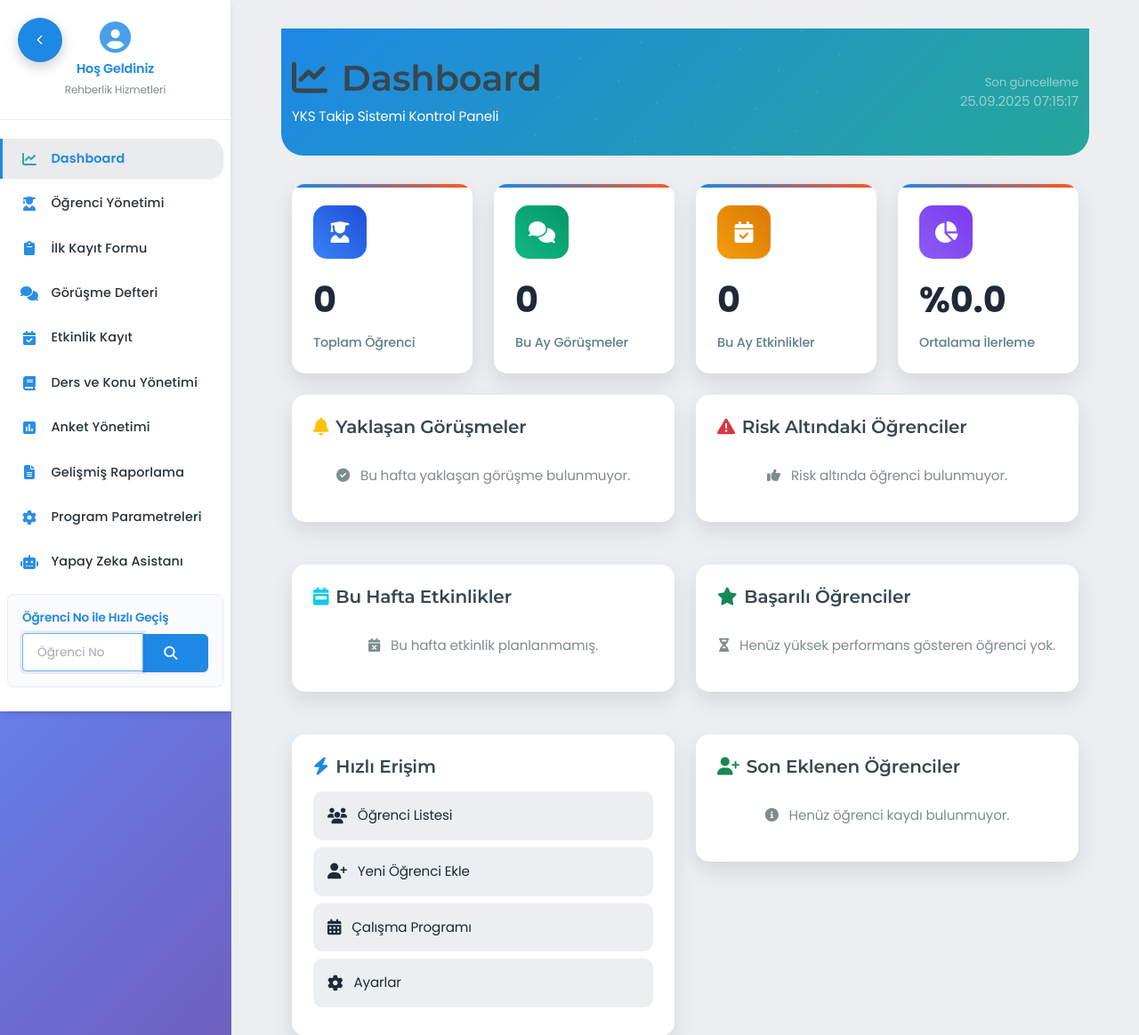
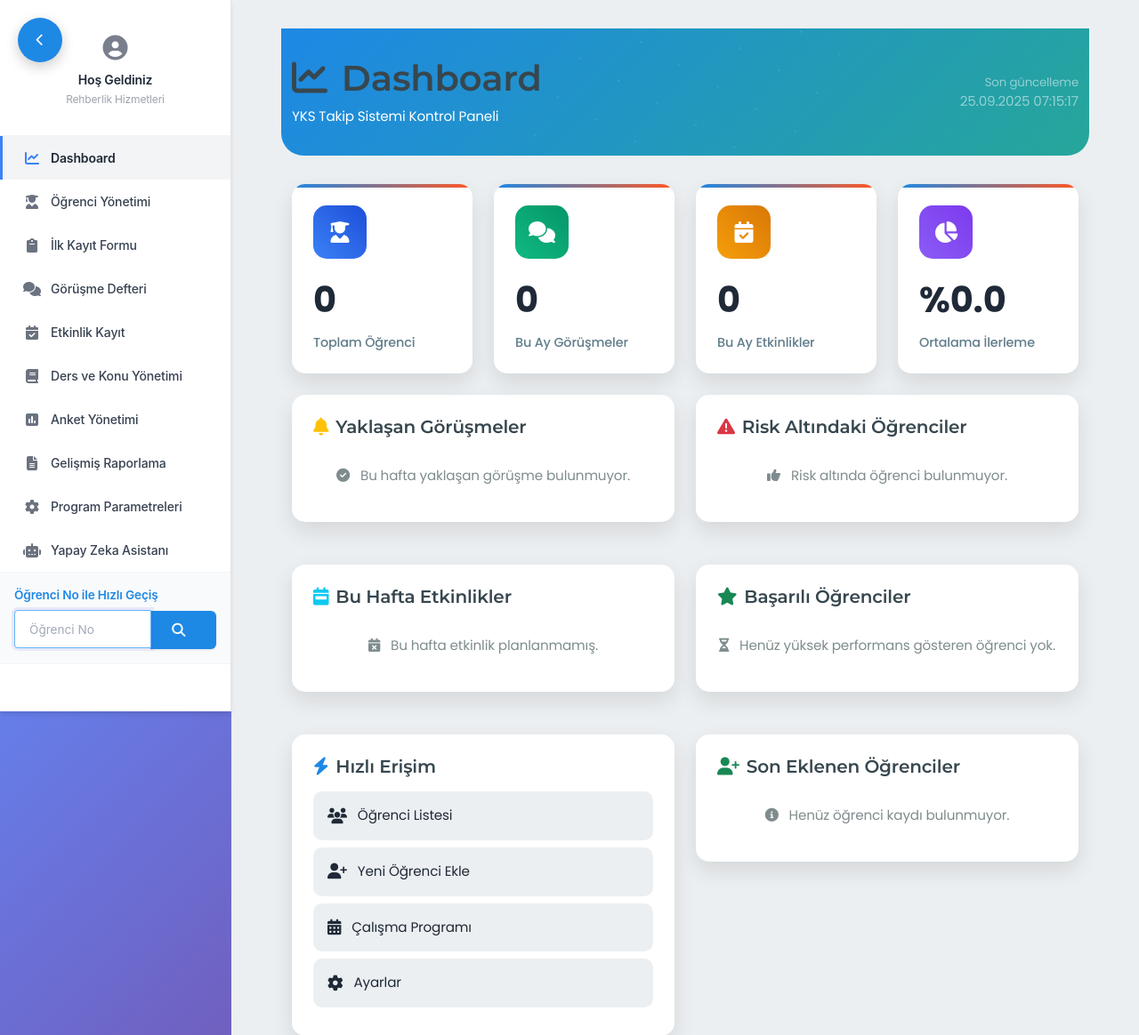
Before and after one commit to sahinalhas/R1, a Flask app: page /dashboard in a window 1280 px wide. Shown: the top 1164 px of the page at 89% size. Run offline with Flask 3, Linux system fonts and the light colour scheme; data that the repository does not hold is empty; some libraries are stand-ins or nearby versions.

Commit message:
Improve sidebar design for a modern, clean, and consistent user experience
Update sidebar styles to use a modern, minimal design with improved typography, spacing, and color scheme for enhanced user experience and consistency across all sections.

Replit-Commit-Author: Agent
Replit-Commit-Session-Id: a2456231-021c-472c-ba78-5e3c84c4838c
Replit-Commit-Checkpoint-Type: intermediate_checkpoint

```diff
--- a/app/static/css/styles.css
+++ b/app/static/css/styles.css
@@ -330,11 +330,12 @@ body {
   left: 0;
   height: 100vh;
   z-index: 1000;
-  background: #f8f9fa;
+  background: #ffffff;
   color: var(--text-color);
-  border-right: 1px solid var(--border-color);
-  box-shadow: var(--shadow-sm);
-  transition: all 0.25s ease-in-out;
+  border-right: 1px solid #e5e7eb;
+  box-shadow: 0 4px 6px -1px rgba(0, 0, 0, 0.1);
+  transition: all 0.3s cubic-bezier(0.4, 0, 0.2, 1);
+  font-family: 'Inter', system-ui, sans-serif;
 }
 
 .sidebar-collapsed {
@@ -343,13 +344,14 @@ body {
 
 .sidebar-content {
   padding: 0;
-  height: calc(100vh);
+  height: 100vh;
   overflow-y: auto;
   scrollbar-width: thin;
+  scrollbar-color: #d1d5db transparent;
 }
 
 .sidebar-content::-webkit-scrollbar {
-  width: 4px;
+  width: 6px;
 }
 
 .sidebar-content::-webkit-scrollbar-track {
@@ -357,68 +359,75 @@ body {
 }
 
 .sidebar-content::-webkit-scrollbar-thumb {
-  background: rgba(44, 62, 80, 0.3);
-  border-radius: 10px;
-  opacity: 0.5;
+  background: #d1d5db;
+  border-radius: 3px;
+  transition: background 0.2s ease;
+}
+
+.sidebar-content::-webkit-scrollbar-thumb:hover {
+  background: #9ca3af;
 }
 
 .sidebar-nav {
   list-style: none;
-  padding: 0.5rem 0;
+  padding: 0;
   margin: 0;
 }
 
 .sidebar-nav-item {
-  margin: 0.3rem 0;
+  margin: 0;
   padding: 0;
 }
 
 .sidebar-nav-link {
   display: flex;
   align-items: center;
-  padding: 0.75rem 1.25rem;
-  color: var(--text-color);
+  padding: 0.875rem 1.5rem;
+  color: #374151;
   text-decoration: none;
-  transition: background-color 0.2s ease, color 0.2s ease, border-left-color 0.2s ease;
+  transition: all 0.2s cubic-bezier(0.4, 0, 0.2, 1);
   border-left: 3px solid transparent;
   cursor: pointer;
   font-weight: 500;
-  border-radius: 0 var(--radius-lg) var(--radius-lg) 0;
-  margin: 0 0.5rem 0 0;
+  font-size: 0.875rem;
+  line-height: 1.5;
+  letter-spacing: -0.01em;
   position: relative;
-}
-
-
-.sidebar-nav-link:hover,
+  border-radius: 0;
+  margin: 0;
+}
+
+
+.sidebar-nav-link:hover {
+  background-color: #f9fafb;
+  color: #1f2937;
+}
+
 .sidebar-nav-link.active {
-  background-color: rgba(44, 62, 80, 0.07);
-  color: var(--primary-color);
-  border-left-color: var(--primary-color);
+  background-color: #f3f4f6;
+  color: #1f2937;
+  border-left-color: #3b82f6;
   font-weight: 600;
 }
 
-.sidebar-nav-link.active {
-  background-color: rgba(44, 62, 80, 0.1);
-  box-shadow: var(--shadow-sm);
-}
-
 .sidebar-nav-icon {
-  margin-right: 0.9rem;
-  width: 20px;
-  height: 20px;
+  margin-right: 0.75rem;
+  width: 18px;
+  height: 18px;
   text-align: center;
-  opacity: 0.95;
   font-size: 1rem;
-  color: var(--primary-color);
+  color: #6b7280;
   display: flex;
   align-items: center;
   justify-content: center;
   transition: color 0.2s ease;
-}
-
-
+  flex-shrink: 0;
+}
+
+
+.sidebar-nav-link:hover .sidebar-nav-icon,
 .sidebar-nav-link.active .sidebar-nav-icon {
-  color: var(--secondary-color);
+  color: #3b82f6;
 }
 
 .sidebar-nav-text {
@@ -426,8 +435,9 @@ body {
   overflow: hidden;
   text-overflow: ellipsis;
   flex-grow: 1;
-  font-size: 0.9rem;
-  letter-spacing: 0.01em;
+  font-size: 0.875rem;
+  line-height: 1.5;
+  letter-spacing: -0.01em;
 }
 
 .sidebar-collapsed .sidebar-nav-text,
@@ -516,12 +528,14 @@ body {
   margin-bottom: 0;
 }
 
-/* Sidebar içindeki arama container */
+/* Search container - simplified design */
 .sidebar-nav-item.search-container {
-  background-color: rgba(28, 55, 97, 0.02);
-  margin: 0.8rem 0.5rem !important;
-  border-radius: 8px;
-  border: 1px solid rgba(28, 55, 97, 0.08);
+  background-color: #f9fafb;
+  margin: 0 !important;
+  border-radius: 0;
+  border: none;
+  border-top: 1px solid #f1f5f9;
+  border-bottom: 1px solid #f1f5f9;
 }
 
 /* Submenu icon stil */
@@ -538,29 +552,33 @@ body {
 
 .sidebar-toggle {
   position: fixed;
-  bottom: 16px;
-  left: calc(var(--sidebar-width) - 28px);
-  width: 28px;
-  height: 28px;
-  background: var(--primary-color);
-  color: white;
-  border-radius: 50%;
+  bottom: 20px;
+  left: calc(var(--sidebar-width) - 20px);
+  width: 32px;
+  height: 32px;
+  background: #ffffff;
+  color: #6b7280;
+  border: 1px solid #e5e7eb;
+  border-radius: 8px;
   display: flex;
   align-items: center;
   justify-content: center;
   cursor: pointer;
-  transition: background-color 0.2s ease;
+  transition: all 0.2s ease;
   z-index: 1001;
-  box-shadow: 0 2px 6px rgba(59, 130, 246, 0.25);
-  font-size: 0.7rem;
+  box-shadow: 0 4px 6px -1px rgba(0, 0, 0, 0.1);
+  font-size: 0.875rem;
 }
 
 .sidebar-toggle:hover {
-  background: var(--primary-dark);
+  background: #f9fafb;
+  color: #374151;
+  transform: translateY(-1px);
+  box-shadow: 0 6px 8px -1px rgba(0, 0, 0, 0.15);
 }
 
 .sidebar-collapsed .sidebar-toggle {
-  left: calc(var(--sidebar-collapsed-width) - 14px);
+  left: calc(var(--sidebar-collapsed-width) - 16px);
 }
 
 /* Modern stil başlıkları */
@@ -573,52 +591,75 @@ body {
   opacity: 0.8;
 }
 
-/* Modern hoş geldiniz bölümü */
+/* Modern minimal welcome section */
 .modern-welcome {
-  padding: 0.5rem 0;
-  border-bottom: 1px solid rgba(28, 55, 97, 0.1);
-  margin-bottom: 0.5rem;
+  padding: 1.5rem 1.5rem 1rem;
+  border-bottom: 1px solid #f3f4f6;
+  margin-bottom: 0;
 }
 
 .modern-user-icon {
-  font-size: 2.2rem;
-  color: var(--primary-color);
-  opacity: 0.8;
-  margin-bottom: 0.5rem;
+  font-size: 1.75rem;
+  color: #6b7280;
+  margin-bottom: 0.75rem;
+  opacity: 0.9;
 }
 
 .modern-welcome-text {
   font-weight: 600;
-  color: var(--primary-color);
-  font-size: 0.9rem;
-  margin-bottom: 0.2rem;
+  color: #1f2937;
+  font-size: 0.875rem;
+  line-height: 1.4;
+  letter-spacing: -0.01em;
+  margin-bottom: 0.25rem;
 }
 
 .modern-welcome-help {
   font-size: 0.75rem;
-  color: var(--text-muted);
-}
-
-/* Modern form elemanları */
+  color: #9ca3af;
+  line-height: 1.4;
+  font-weight: 400;
+}
+
+/* Modern form elements - clean and minimal */
 .modern-form-label {
   font-size: 0.75rem;
-  color: var(--primary-color);
+  color: #374151;
   font-weight: 600;
+  line-height: 1.4;
+  letter-spacing: -0.01em;
 }
 
 .modern-form-control {
-  border-color: var(--border-color);
-  border-radius: 4px;
-  font-size: 0.85rem;
+  border-color: #d1d5db;
+  border-radius: 6px;
+  font-size: 0.8rem;
+  line-height: 1.5;
+  padding: 0.5rem 0.75rem;
+  transition: border-color 0.2s ease, box-shadow 0.2s ease;
+}
+
+.modern-form-control:focus {
+  border-color: #3b82f6;
+  box-shadow: 0 0 0 3px rgba(59, 130, 246, 0.1);
+  outline: none;
 }
 
 .modern-btn {
-  background-color: var(--primary-color);
-  border-color: var(--primary-dark);
+  background-color: #3b82f6;
+  border-color: #3b82f6;
+  border-radius: 6px;
+  font-size: 0.8rem;
+  font-weight: 500;
+  padding: 0.5rem 0.75rem;
+  transition: all 0.2s ease;
 }
 
 .modern-btn:hover {
-  background-color: var(--primary-dark);
+  background-color: #2563eb;
+  border-color: #2563eb;
+  transform: translateY(-1px);
+  box-shadow: 0 2px 4px rgba(0, 0, 0, 0.1);
 }
 
 .sidebar-divider {
```
Also changed, not shown: other parts of app/static/css/styles.css (+15 -13 lines).
